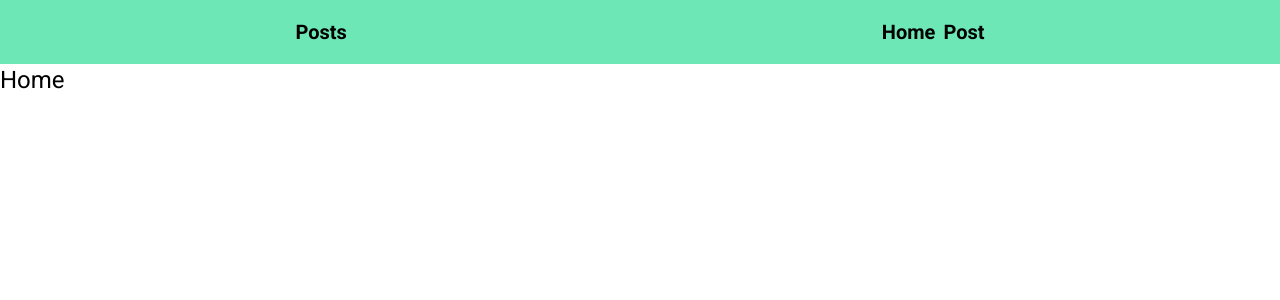
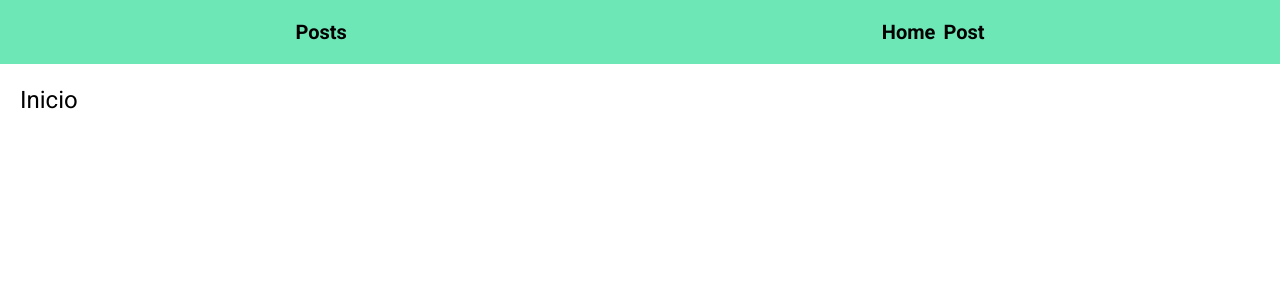
Before and after one commit to BryanGallo/PostNextJs, a Next.js app: page / in a window 1280 px wide. Shown: the top 300 px of the page. Built offline with nearby package versions, Linux system fonts and the light colour scheme.

Commit message:
Actualizacion nombres Componenetes

```diff
--- a/app/layout.js
+++ b/app/layout.js
@@ -22,7 +22,7 @@ export default function RootLayout({ children }) {
         <html lang="es" className={`${roboto.className}`}>
             <body>
                 <Navbar />
-                {children}
+                <main className="p-5">{children}</main>
             </body>
         </html>
     );
--- a/app/page.jsx
+++ b/app/page.jsx
@@ -1,9 +1,9 @@
 import React from "react";
 
-export default function Page() {
+export default function HomePage() {
     return (
         <>
-            <h1 className="text-2xl">Home</h1>
+            <h1 className="text-2xl">Inicio</h1>
         </>
     )
 }
--- a/app/post/[id]/page.jsx
+++ b/app/post/[id]/page.jsx
@@ -6,7 +6,7 @@ async function loadPost(id) {
     return data;
 }
 
-async function Page({ params }) {
+async function PostPage({ params }) {
     const { id } = params;
     const post = await loadPost(id);
     console.log(post);
@@ -20,4 +20,4 @@ async function Page({ params }) {
     );
 }
 
-export default Page;
+export default PostPage;
--- a/app/post/page.jsx
+++ b/app/post/page.jsx
@@ -1,6 +1,6 @@
 import PostCard from "@/components/PostCard";
 
-const page = async () => {
+const PostsPage = async () => {
     const response = await fetch("https://jsonplaceholder.typicode.com/posts");
 
     //simular carga para probar loading
@@ -21,4 +21,4 @@ const page = async () => {
     );
 };
 
-export default page;
+export default PostsPage;
```
